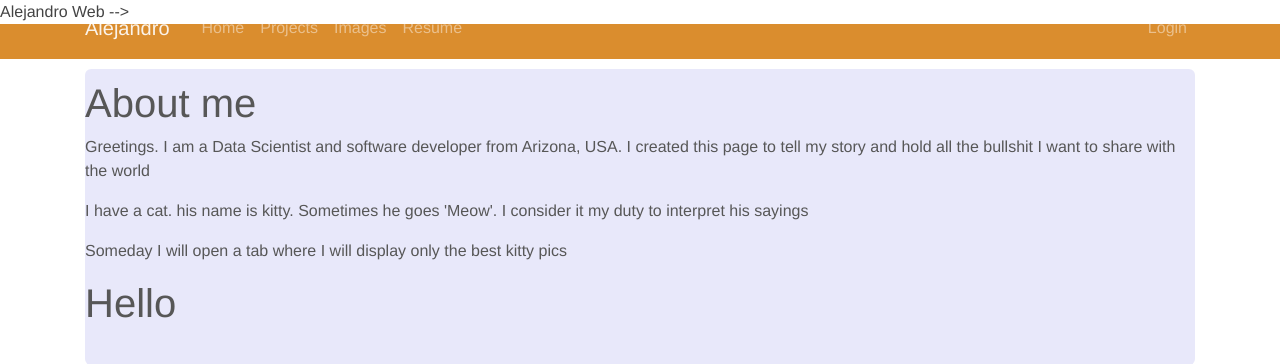
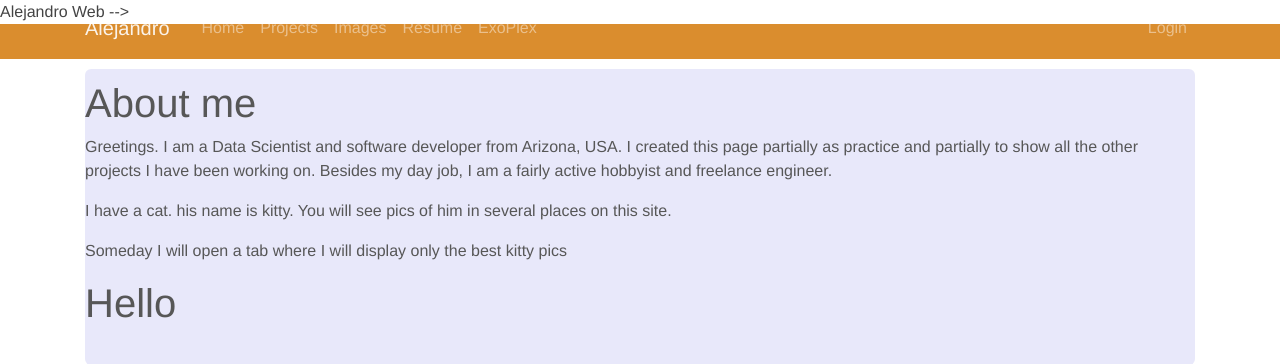
Before and after one commit to amloren1/aboutMe, a Python web app: template app/templates/home.html in a window 1280 px wide. Shown: the top 364 px of the page. Run offline with Jinja, Linux system fonts and the light colour scheme; the template is opened without the code that fills it, so the values that code supplies are empty; some libraries are stand-ins or nearby versions.

Commit message:
update some things and setup db for exoplex stuff

```diff
--- a/app/templates/home.html
+++ b/app/templates/home.html
@@ -8,8 +8,9 @@
    <div class="home">
      <h1>About me</h1>
      <p>Greetings. I am a Data Scientist and software developer from Arizona, USA.
-         I created this page to tell my story and hold all the bullshit I want to share with the world</p>
-       <p> I have a cat. his name is kitty. Sometimes he goes 'Meow'. I consider it my duty to interpret his sayings</p>
+         I created this page partially as practice and partially to show all the other projects I have been working on.
+        Besides my day job, I am a fairly active hobbyist and freelance engineer. </p>
+       <p> I have a cat. his name is kitty. You will see pics of him in several places on this site.</p>
        <p> Someday I will open a tab where I will display only the best kitty pics </p>
        <h1>Hello</h1>
    </div>
--- a/app/templates/layout.html
+++ b/app/templates/layout.html
@@ -31,6 +31,7 @@
                     <a class="nav-item nav-link" href="{{ url_for('projects') }}">Projects</a>
                     <a class="nav-item nav-link" href="{{ url_for('images') }}">Images</a>
                     <a class="nav-item nav-link" href="{{ url_for('resume') }}" target="_blank">Resume</a>
+                    <a class="nav-item nav-link" href="{{ url_for('exoplex') }}" target="_blank">ExoPlex</a>
                   </div>
                   <!-- Navbar Right Side -->
                   <div class="navbar-nav">
```
Also changed, not shown: app/forms.py (+10 -1 lines), app/routes.py (+14 -2 lines).
